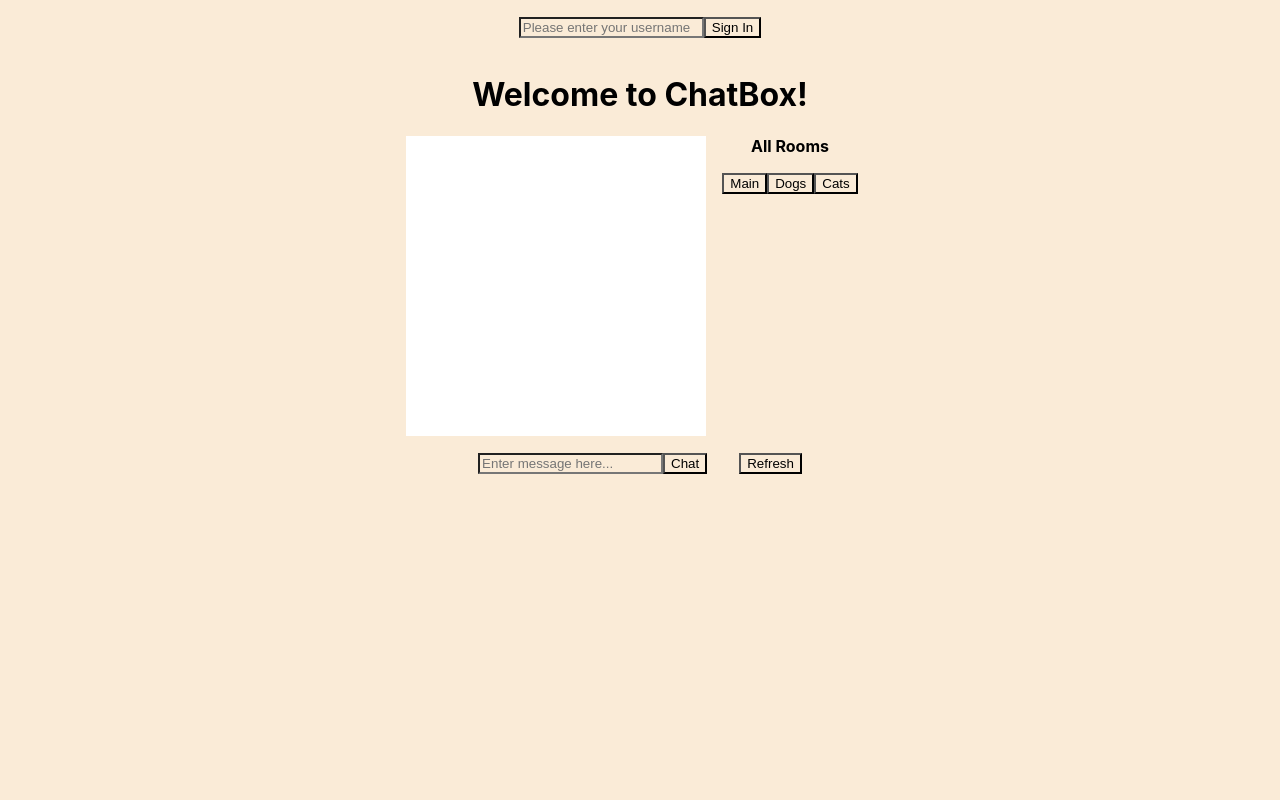
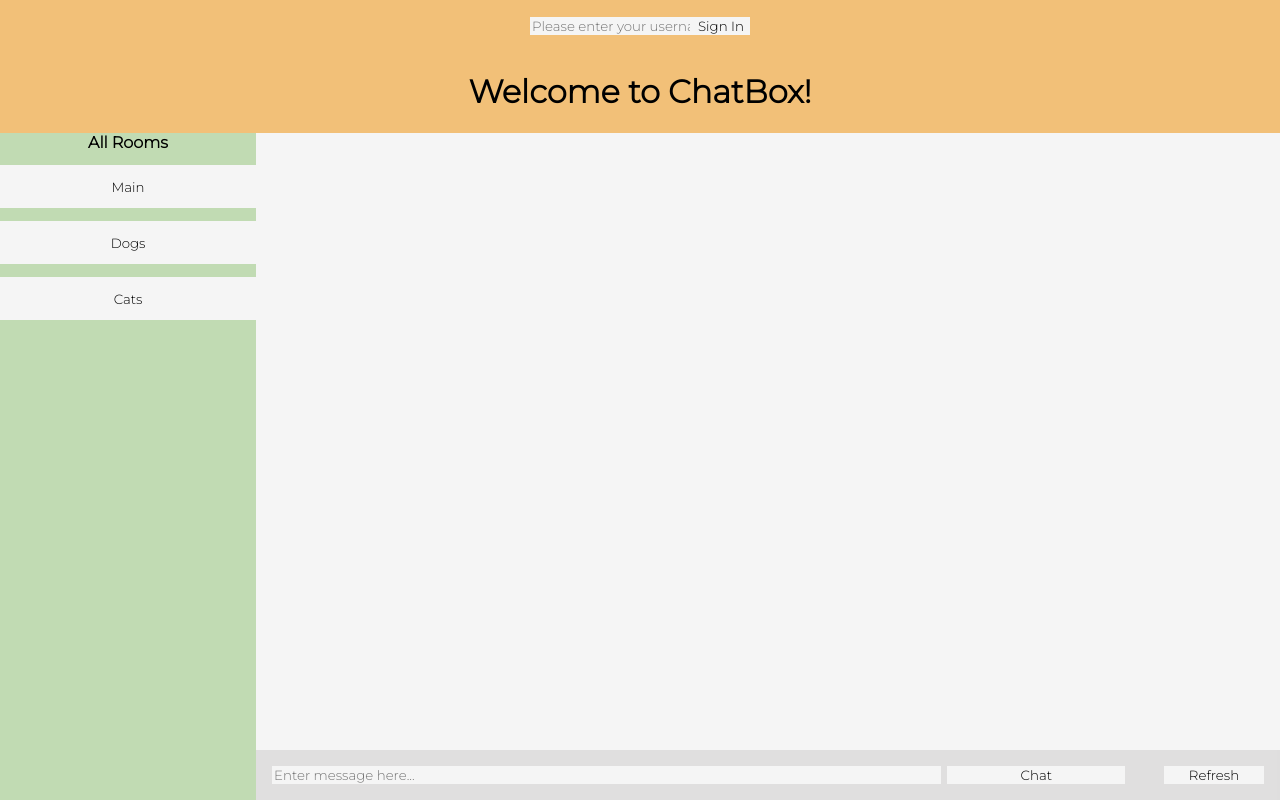
Before and after one commit to burlingtoncodeacademy-students/react-chat-jack-dylan, a React (Create React App) app in the folder client/: page / in a window 1280 px wide. Built offline with nearby package versions, Linux system fonts and the light colour scheme.

Commit message:
Added styling

```diff
--- a/client/public/index.html
+++ b/client/public/index.html
@@ -10,6 +10,10 @@
       content="Web site created using create-react-app"
     />
     <link rel="apple-touch-icon" href="%PUBLIC_URL%/logo192.png" />
+    <link rel="preconnect" href="https://fonts.googleapis.com">
+    <link rel="preconnect" href="https://fonts.gstatic.com" crossorigin>
+    <link href="https://fonts.googleapis.com/css2?family=Inter:wght@200&family=Montserrat:wght@300&display=swap" rel="stylesheet">
+
     <!--
       manifest.json provides metadata used when your web app is installed on a
       user's mobile device or desktop. See https://developers.google.com/web/fundamentals/web-app-manifest/
--- a/client/src/components/Chat.js
+++ b/client/src/components/Chat.js
@@ -8,6 +8,7 @@ import Welcome from "./Welcome";
 function Chat(props) {
   return (
     <div id="container">
+      <div id="header">
         {/* Enter UserName */}
         <SignIn
           currentUser={props.currentUser}
@@ -15,24 +16,10 @@ function Chat(props) {
           currentURL={props.currentURL}
           setCurrentURL={props.setCurrentURL}
         ></SignIn>
-      <div id="header">
         {/* Displays whether signed in or not */}
         <Welcome currentUser={props.currentUser} />
       </div>
       <div id="middle">
-        <div id="chatBox">
-          {/* Displays all chats to current room */}
-          <ChatBox
-            data={props.data}
-            setData={props.setData}
-            currentUser={props.currentUser}
-            setCurrentUser={props.setCurrentUser}
-            currentRoom={props.currentRoom}
-            setCurrentRoom={props.setCurrentRoom}
-            currentURL={props.currentURL}
-            setCurrentURL={props.setCurrentURL}
-          ></ChatBox>
-        </div>
         <div id="sideList">
           <label for="allRooms">
             <b>All Rooms</b>
@@ -47,14 +34,27 @@ function Chat(props) {
             setCurrentURL={props.setCurrentURL}
           ></Rooms>
         </div>
-      </div>
+        <div id="chatContainer" onLoad={ (evt) => {
+            console.log(evt)
+          }
+        }>
+          {/* Displays all chats to current room */}
+          <ChatBox
+            data={props.data}
+            setData={props.setData}
+            currentUser={props.currentUser}
+            setCurrentUser={props.setCurrentUser}
+            currentRoom={props.currentRoom}
+            setCurrentRoom={props.setCurrentRoom}
+            currentURL={props.currentURL}
+            setCurrentURL={props.setCurrentURL}
+          ></ChatBox>
           <div id="form-area">
-
             <form
               method="post"
               action={props.currentURL}
               onSubmit={() => {
-            props.setCurrentURL(props.currentURL)
+                props.setCurrentURL(props.currentURL);
               }}
             >
               <input
@@ -63,7 +63,11 @@ function Chat(props) {
                 value={props.currentUser}
                 style={{ display: "none" }}
               />
-          <input name="body" type="text" placeholder="Enter message here..." />
+              <input
+                name="body"
+                type="text"
+                placeholder="Enter message here..."
+              />
               <input type="submit" value="Chat" />
             </form>
             <form method="get" action={props.currentURL}>
@@ -71,6 +75,8 @@ function Chat(props) {
             </form>
           </div>
         </div>
+      </div>
+    </div>
   );
 }
 export default Chat;
--- a/client/src/components/ChatBox.js
+++ b/client/src/components/ChatBox.js
@@ -1,14 +1,12 @@
 function ChatBox(props) {
+
     if (props.data !== null) {
         let chatThread = props.data.map((blurb) => {
-            console.log(blurb)
-            console.log("blurb.author", blurb.author)
-            console.log("props.currentUser", props.currentUser)
             if (blurb.author === props.currentUser) {
-                return <h5 id="blurb" class="user">{blurb.author + ": " + blurb.body}</h5>
+                return <h5 id="blurb" class="user">{blurb.author + ": " + blurb.body + " -- " + blurb.when.substr(5, 5)}</h5>
             }
             else {
-                return <h5 id="blurb" class="other">{blurb.author + ": " + blurb.body}</h5>
+                return <h5 id="blurb" class="other">{blurb.author + ": " + blurb.body + " -- " + blurb.when.substr(5, 5)}</h5>
             }
         })
         return chatThread
--- a/client/src/components/Rooms.js
+++ b/client/src/components/Rooms.js
@@ -5,17 +5,17 @@ function Rooms(props) {
         <div id="allRooms">
             {console.log("props.currentUser: ", props.currentUser)}
             {console.log("props.currentRoom: ", props.currentRoom)}
-            <button value="Main" onClick={ () => {
+            <button class="roomButton" value="Main" style={props.currentRoom === 'main' ? {backgroundColor: "#7EBC89"} : {backgroundColor: "whitesmoke"}} onClick={ () => {
                     props.setCurrentRoom(`main`)
                     props.setCurrentURL(`/${props.currentUser}/main`)
                 }
             }>Main</button>
-            <button type="submit" value="Dogs" onClick={ () => {
+            <button class="roomButton" type="submit" value="Dogs" style={props.currentRoom === 'dogs' ? {backgroundColor: "#7EBC89"} : {backgroundColor: "whitesmoke"}} onClick={ () => {
                     props.setCurrentRoom(`dogs`)
                     props.setCurrentURL(`/${props.currentUser}/dogs`)
                 }
             }>Dogs</button>
-            <button type="submit" value="Cats" onClick={ () => {
+            <button class="roomButton" type="submit" value="Cats" style={props.currentRoom === 'cats' ? {backgroundColor: "#7EBC89"} : {backgroundColor: "whitesmoke"}} onClick={ () => {
                     props.setCurrentRoom(`cats`)
                     props.setCurrentURL(`/${props.currentUser}/cats`)
                 }
--- a/client/src/components/Welcome.js
+++ b/client/src/components/Welcome.js
@@ -1,9 +1,9 @@
 function Welcome(props) {
     if (props.currentUser === '') {
-        return <h1>Welcome to ChatBox!</h1>
+        return <h1 id="welcomeTitle">Welcome to ChatBox!</h1>
     }
     else {
-        return <h1>Greetings {props.currentUser}!</h1>
+        return <h1 id="welcomeTitle">Greetings {props.currentUser}!</h1>
     }
 }
 
--- a/client/src/styles/Chat.css
+++ b/client/src/styles/Chat.css
@@ -1,41 +1,65 @@
+:root {
+  --color1: #fe5d26;
+  --color2: #f2c078;
+  --color3: #faedca;
+  --color4: #C1DBB3;
+  --color5: #7EBC89;
+  --offWhite: whitesmoke;
+  --greyShade: rgba(223, 222, 222, 0.945);
+}
+
 * {
-  /* margin: 0; */
-  /* padding: 0; */
-  /* border: 1px solid black; */
-  background-color: antiquewhite;
+  font-family: 'Montserrat', sans-serif;
+}
+
+body {
+  background-color: var(--color3);
 }
 
 #container {
+  width: 100vw;
+  height: 100vh;
+  overflow: hidden;
   display: flex;
   flex-direction: column;
-  /* justify-items: center; */
-  /* justify-content: center; */
   text-align: center;
-  /* max-width: 60vw; */
-  /* max-height: 80vh; */
 }
 
 #header {
+  background-color: var(--color2);
+  flex: 2;
   display: flex;
   flex-direction: column;
-  justify-content: center;
+}
+
+#signIn {
+  display: inline-block;
+  flex: 3;
+}
+
+#welcomeTitle {
+  display: inline-block;
+  flex: 7;
 }
 
 #middle {
   display: flex;
+  flex: 8;
   flex-direction: row;
   justify-content: center;
-
-  /* width: max-content; */
-  /* border: 1px solid black; */
-  /* align-content: center; */
 }
 
-#chatBox {
-  background-color: white;
-  height: 300px;
-  width: 300px;
+#sideList {
+  background-color: var(--color4);
+  flex: 2;
+}
+
+#chatContainer {
+  background-color: var(--offWhite);
+  flex: 8;
+  height: 80vh;
   overflow-y: scroll;
+  padding-bottom: 5em;
 }
 
 .chatText {
@@ -44,19 +68,54 @@
   align-content: left;
 }
 
-#allRooms {
-  margin: 1em;
-  /* padding: 1em; */
-  list-style-type: none;
-  text-align: left;
+button {
+  cursor: pointer;
+}
+
+button, input {
+  background-color: var(--offWhite);
+  border: none;
+}
+
+.roomButton {
+  margin-top: 1em;
+  width: 100%;
+  padding: 1em;
+}
+
+.roomButton:focus {
+  background-color: var(--color5);
 }
 
 #form-area {
+  position: fixed;
+  width: 80vw;
+  bottom: 0;
   display: flex;
   flex-direction: row;
-  justify-content: center;
-  /* margin: 1em; */
-  /* padding: 1em; */
+  background-color: var(--greyShade);
+}
+
+#form-area form {
+  display: flex;
+  width: 100%;
+}
+
+#form-area form:first-child {
+  flex: 8;
+}
+
+#form-area form:last-child {
+  flex: 1;
+}
+
+#form-area form input[type="submit"] {
+  margin-left: .5em;
+  flex: 2;
+}
+
+input[name="body"] {
+  flex: 8;
 }
 
 form {
@@ -73,16 +132,16 @@ h5 {
 #blurb {
   color: white;
   padding: .5em;
-  width: 30%;
-  border-radius: 4px;;
+  width: 37%;
+  border-radius: 4px;
 }
 
 .user {
-  background-color: deepskyblue;
+  background-color: var(--color1);
   margin: 1em 1em 1em auto;
 }
 
 .other {
-  background-color: mediumseagreen;
+  background-color: var(--color5);
   margin: 1em auto 1em 1em;
 }
```
Also changed, not shown: client/src/components/ChatContainer.js (added, +27 -0 lines), 1 other file (tests, documents, lock files or other folders). Lines whose indentation alone changed are shown as unchanged.
